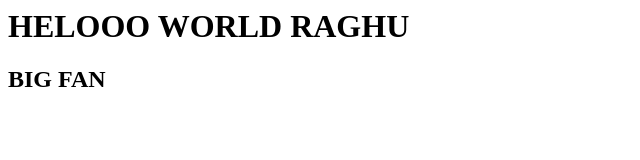
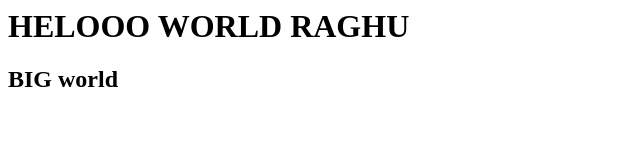
Before and after one commit to cloudmadhan/pro, a plain HTML site: page index.html in a window 1280 px wide. Shown: the full height of the page, 0-640 px from the left. Drawn offline with Linux system fonts and the light colour scheme.

Commit message:
Update index.html

```diff
--- a/index.html
+++ b/index.html
@@ -1,2 +1,2 @@
 <h1>HELOOO WORLD RAGHU</h1>
-<h2>BIG FAN</h2>
+<h2>BIG  world</h2>
```
